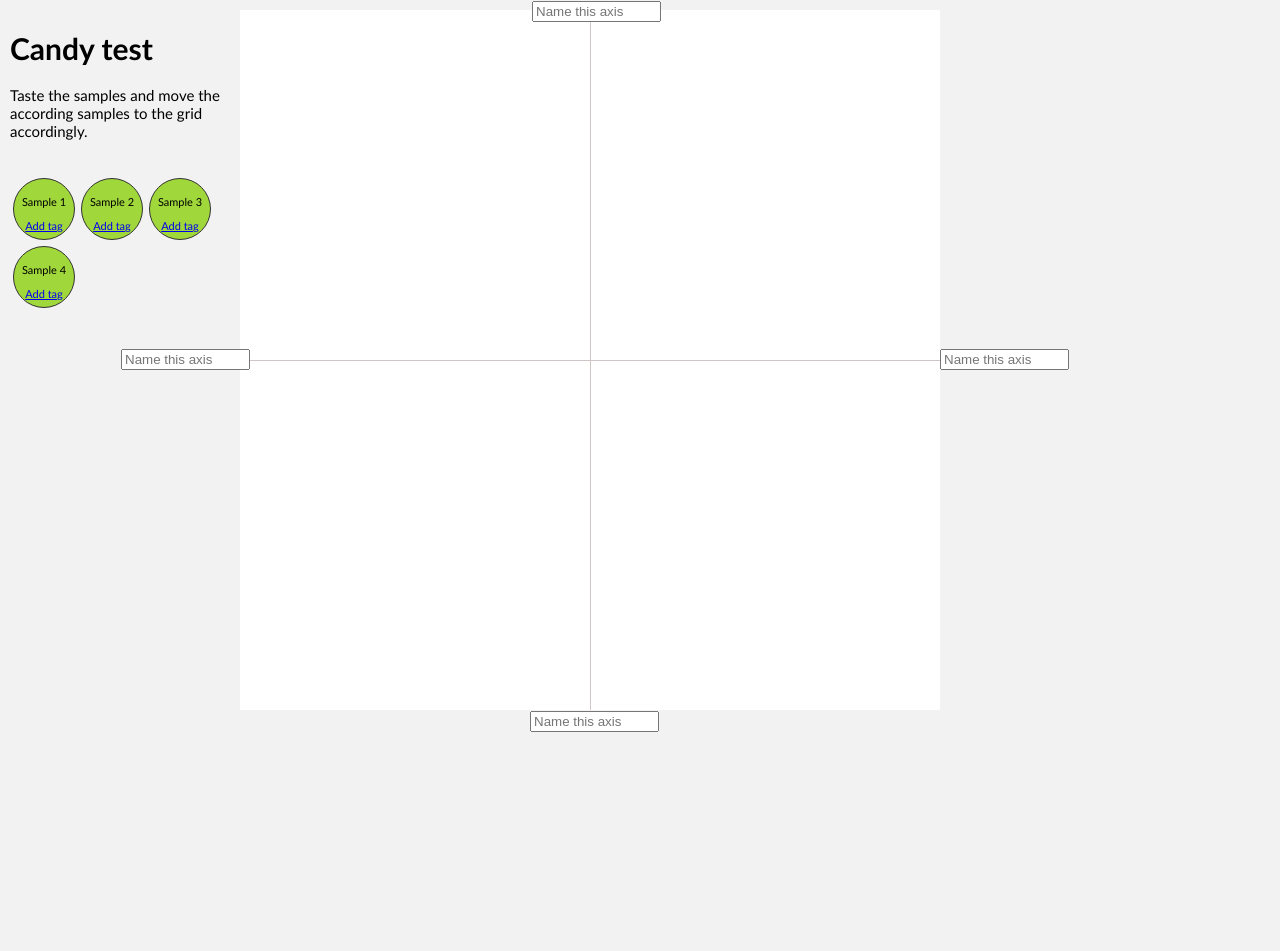
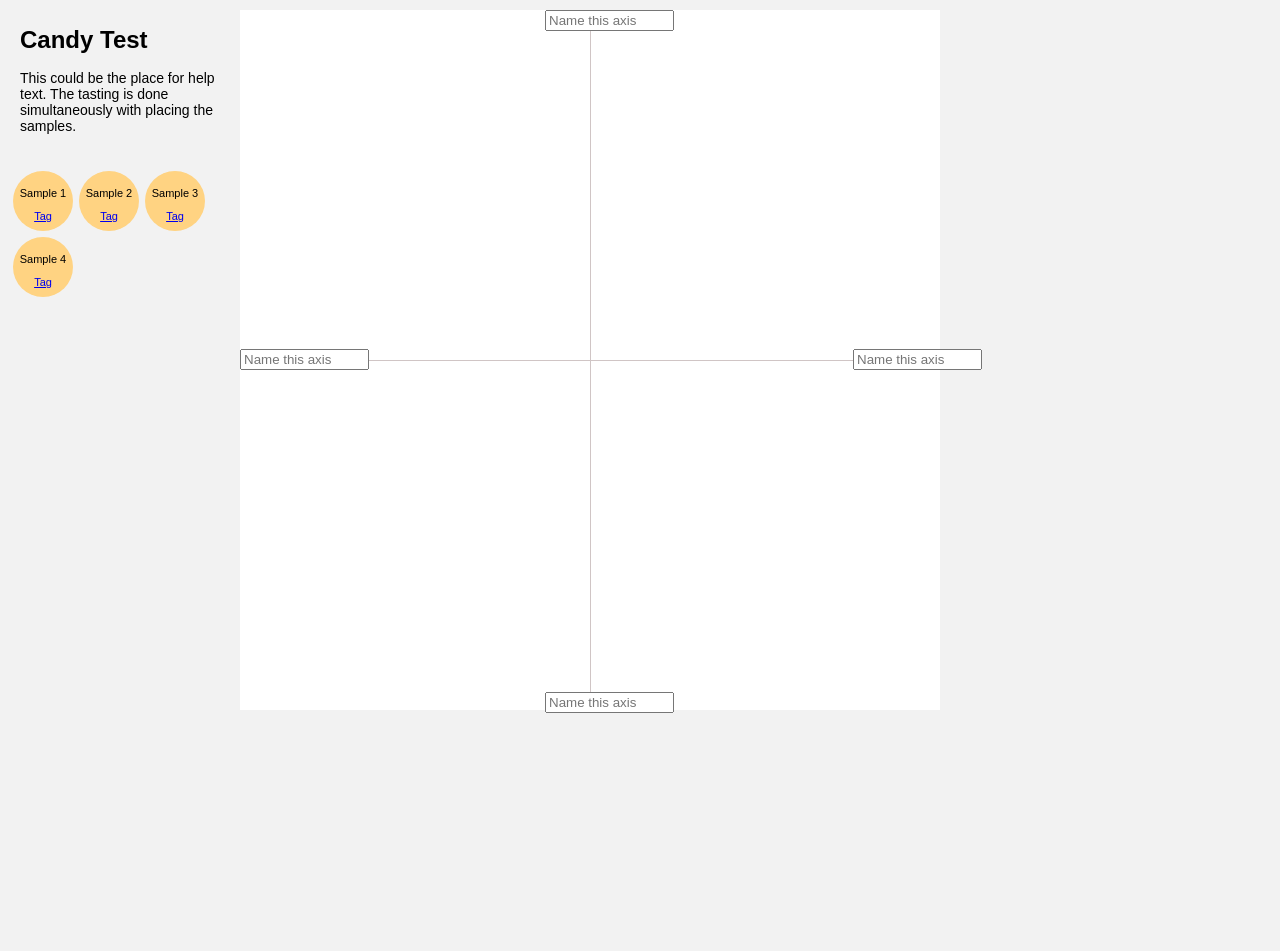
Before and after one commit to Esensorics/esenrosicsDevelopment, a PHP site: page / in a window 1280 px wide. Shown: the top 951 px of the page. Run offline with PHP 8.4, Linux system fonts and the light colour scheme; some libraries are stand-ins or nearby versions.

Commit message:
updated Kadri-maria's latest changes

```diff
--- a/Team/index.html
+++ b/Team/index.html
@@ -144,43 +144,47 @@ $(".add_tag_layer").click(function(e) {
 <div id="everything">
 
   <div id="leftinfo">
-    <h1>Candy test</h1>
-    <p>Taste the samples and move the according samples to the grid accordingly.</p>
+    <div id="h1">
+<h1>Candy Test</h1>
+</div>
+  <div id="p">
+<p>This could be the place for help text. The tasting is done simultaneously with placing the samples.</p>
+</div>
  <div id="drag_window">
 <div id="items">
 	<div id="draggable_item1" class="draggable_content">
 	  <p>Sample 1</p>
-      	  <p id="add_tag_link1"><a href="javascript:$('#add_tag_layer1').toggle();$('#add_tag_newtag1').focus();">Add tag</a></p>
+	  <p id="add_tag_link1"><a href="javascript:$('#add_tag_layer1').toggle();$('#add_tag_newtag1').focus();">Tag</a></p>
 	  <div id="add_tag_layer1" class="add_tag_layer">
 	  	<input id="add_tag_newtag1" type="text" value="" />
-      	  	<input type="button" name="tag" value="Add" onclick="javascript:$('#add_tag_link1').html('(' + $('#add_tag_newtag1').val() + ') <a href=&quot;javascript:$(\'#add_tag_layer1\').toggle();&quot;><img src=&quot;img/icon_edit.png&quot; width=&quot;10&quot; /></a>'); $('#add_tag_layer1').toggle();" />
+	  	<input type="button" name="tag" class="add_tag_layer_button" value="Add" onclick="javascript:$('#add_tag_link1').html('(' + $('#add_tag_newtag1').val() + ') <a href=&quot;javascript:$(\'#add_tag_layer1\').toggle();&quot;><img src=&quot;img/icon_edit.png&quot; width=&quot;10&quot; /></a>'); $('#add_tag_layer1').toggle();" />
 	  </div>
 	</div>
 
 	<div id="draggable_item2" class="draggable_content">
 	  <p>Sample 2</p>
-      	  <p id="add_tag_link2"><a href="javascript:$('#add_tag_layer2').toggle();$('#add_tag_newtag2').focus();">Add tag</a></p>
+	  <p id="add_tag_link2"><a href="javascript:$('#add_tag_layer2').toggle();$('#add_tag_newtag2').focus();">Tag</a></p>
 	  <div id="add_tag_layer2" class="add_tag_layer">
 	  	<input id="add_tag_newtag2" type="text" value="" />
-      	  	<input type="button" name="tag" value="Add" onclick="javascript:$('#add_tag_link2').html('(' + $('#add_tag_newtag2').val() + ') <a href=&quot;javascript:$(\'#add_tag_layer2\').toggle();&quot;><img src=&quot;img/icon_edit.png&quot; width=&quot;10&quot; /></a>'); $('#add_tag_layer2').toggle();" />
+	  	<input type="button" name="tag" class="add_tag_layer_button" value="Add" onclick="javascript:$('#add_tag_link2').html('(' + $('#add_tag_newtag2').val() + ') <a href=&quot;javascript:$(\'#add_tag_layer2\').toggle();&quot;><img src=&quot;img/icon_edit.png&quot; width=&quot;10&quot; /></a>'); $('#add_tag_layer2').toggle();" />
 	  </div>
 	</div>
 
 	<div id="draggable_item3" class="draggable_content">
 	  <p>Sample 3</p>
-      	  <p id="add_tag_link3"><a href="javascript:$('#add_tag_layer3').toggle();$('#add_tag_newtag3').focus();">Add tag</a></p>
+	  <p id="add_tag_link3"><a href="javascript:$('#add_tag_layer3').toggle();$('#add_tag_newtag3').focus();">Tag</a></p>
 	  <div id="add_tag_layer3" class="add_tag_layer">
 	  	<input id="add_tag_newtag3" type="text" value="" />
-      	  	<input type="button" name="tag" value="Add" onclick="javascript:$('#add_tag_link3').html('(' + $('#add_tag_newtag3').val() + ') <a href=&quot;javascript:$(\'#add_tag_layer3\').toggle();&quot;><img src=&quot;img/icon_edit.png&quot; width=&quot;10&quot; /></a>'); $('#add_tag_layer3').toggle();" />
+	  	<input type="button" name="tag" class="add_tag_layer_button" value="Add" onclick="javascript:$('#add_tag_link3').html('(' + $('#add_tag_newtag3').val() + ') <a href=&quot;javascript:$(\'#add_tag_layer3\').toggle();&quot;><img src=&quot;img/icon_edit.png&quot; width=&quot;10&quot; /></a>'); $('#add_tag_layer3').toggle();" />
 	  </div>
 	</div>
 
 	<div id="draggable_item4" class="draggable_content">
 	  <p>Sample 4</p>
-      	  <p id="add_tag_link4"><a href="javascript:$('#add_tag_layer4').toggle();$('#add_tag_newtag4').focus();">Add tag</a></p>
+	  <p id="add_tag_link4"><a href="javascript:$('#add_tag_layer4').toggle();$('#add_tag_newtag4').focus();">Tag</a></p>
 	  <div id="add_tag_layer4" class="add_tag_layer">
 	  	<input id="add_tag_newtag4" type="text" value="" />
-      	  	<input type="button" name="tag" value="Add" onclick="javascript:$('#add_tag_link4').html('(' + $('#add_tag_newtag4').val() + ') <a href=&quot;javascript:$(\'#add_tag_layer4\').toggle();&quot;><img src=&quot;img/icon_edit.png&quot; width=&quot;10&quot; /></a>'); $('#add_tag_layer4').toggle();" />
+	  	<input type="button" name="tag" class="add_tag_layer_button" value="Add" onclick="javascript:$('#add_tag_link4').html('(' + $('#add_tag_newtag4').val() + ') <a href=&quot;javascript:$(\'#add_tag_layer4\').toggle();&quot;><img src=&quot;img/icon_edit.png&quot; width=&quot;10&quot; /></a>'); $('#add_tag_layer4').toggle();" />
 	  </div>
 	</div>
 </div>
@@ -205,16 +209,16 @@ $(".add_tag_layer").click(function(e) {
 </div>
 
 	<div id="axisname_left">
+
 <input class="axis_name" id="ax_l" type="text" placeholder="Name this axis" size="13" maxlength="13"><br>
 </div>
 
-    	<div id="axisname_right">
+	<div id="axisname_right" >
     <input class="axis_name" id="ax_r" type="text" placeholder="Name this axis" size="13" maxlength="13"><br>
-      </div>
-
   </div>
 </div>
 </div>
 
+
 </body>
 </html>
--- a/Team/style.css
+++ b/Team/style.css
@@ -1,19 +1,30 @@
 body {
-	font-family: "Trebuchet MS", "Helvetica", "Arial",  "Verdana", "sans-serif";
-	font-size: 15px;
+	font-family: "Arial";
 	margin: 10px;
 	background: #f2f2f2;
+}
+
+#h1 {
+	font-size: 12px;
+	margin: 10px;
+}
+
+#p {
+	font-size: 14px;
+	margin: 10px;
 }
 
 #everything {
 	width:100%;
 }
+
 #leftinfo {
 	float: left;
 	width:230px;
 	min-height:1000px;
 	z-index: -1;
 }
+
 #rightinfo {
 	float: left;
 	min-height:1000px;
@@ -27,6 +38,7 @@ body {
 	background: #fff;
 	z-index: -1;
 }
+
 #canvas .ui-state-hover {
 	border: 5px solid red;
 	background: #ccc;
@@ -37,10 +49,8 @@ body {
 	background: #eee;
 }
 
-
 #drag_window {
 	float: left;
-
 }
 
 #items {
@@ -68,9 +78,8 @@ body {
  	width: 50px;
  	height: 50px;
  	padding: 5px;
- 	border: 1px solid #333;
  	border-radius: 50%;
- 	background: #a0d73b;
+ 	background: #FFD382;
  	text-align: center;
  	vertical-align: top;
  	float: left;
@@ -88,18 +97,20 @@ body {
 }
 
 .add_tag_layer {
-	background: #3bd7ce;
-	width:100px;
-	padding:10px;
+	background: #D1D0CF;
+	opacity: 0.6;
+	width:90px;
+	padding:3px;
 	margin-left: -5px;
 	display: none;
 }
 .add_tag_layer input {
-	margin:5px;
-	background:white;
+	margin:3px;
+	background:#fff;
 	border:0px;
 	width:80px;
 }
+
 
 #axis_horisontal {
 	width: 700px;
@@ -121,8 +132,8 @@ body {
 	width: 0px;
 	height: 0px;
 	position: relative;
-	top: -1060px;
-	left: 292px;
+	top: -1051px;
+	left: 305px;
 	border: 0px solid #000;
 	vertical-align: bottom;
 	z-index: 50;
@@ -133,8 +144,8 @@ body {
 	width: 0px;
 	height: 0px;
 	position: relative;
-	top: -350px;
-	left: 290px;
+	top: -369px;
+	left: 305px;
 	border: 0px solid #000;
 	vertical-align: bottom;
 	z-index: 50;
@@ -146,7 +157,7 @@ body {
 	height: 0px;
 	position: relative;
 	top: -712px;
-	left: -119px;
+	left: 0px;
 	border: 0px solid #000;
 	vertical-align: bottom;
 	z-index: 50;
@@ -158,7 +169,7 @@ body {
 	height: 0px;
 	position: relative;
 	top: -712px;
-	left: 700px;
+	left: 613px;
 	border: 0px solid #000;
 	vertical-align: bottom;
 	z-index: 50;
```
Lines whose indentation alone changed are shown as unchanged.
